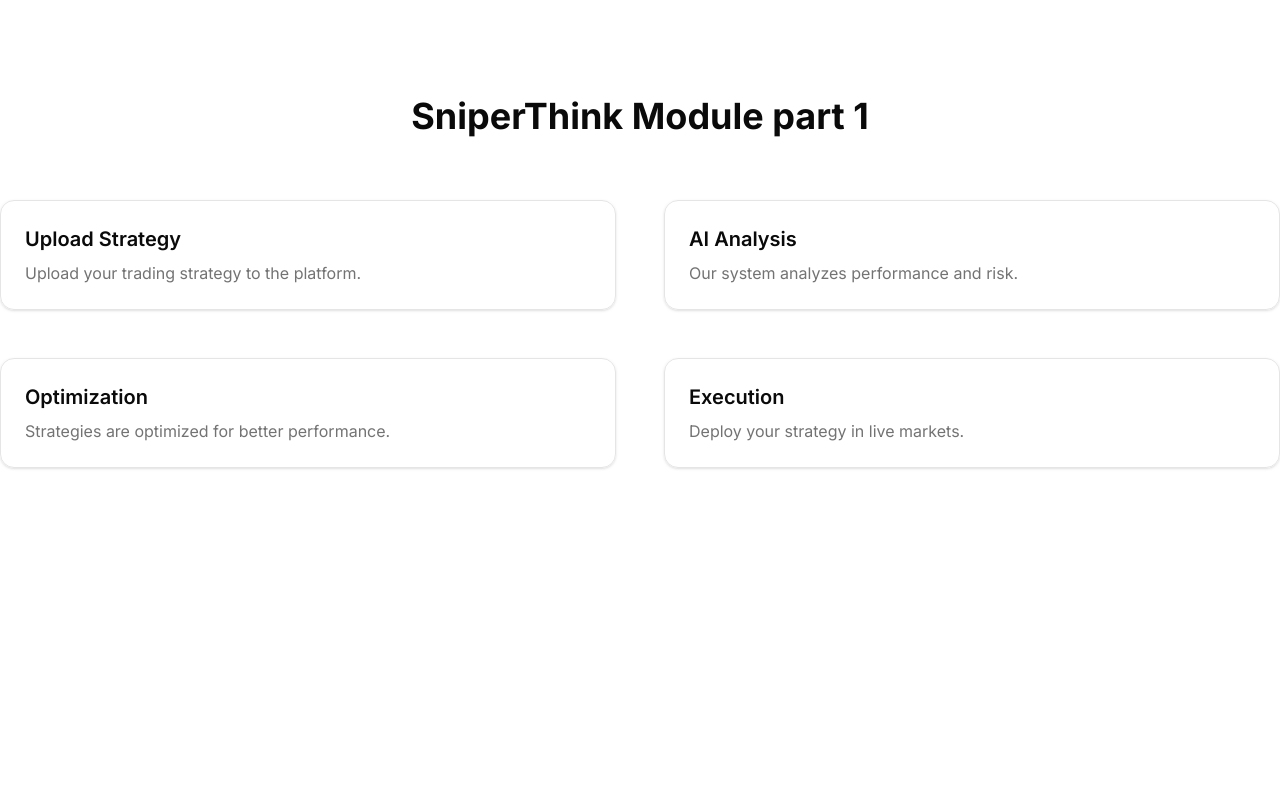
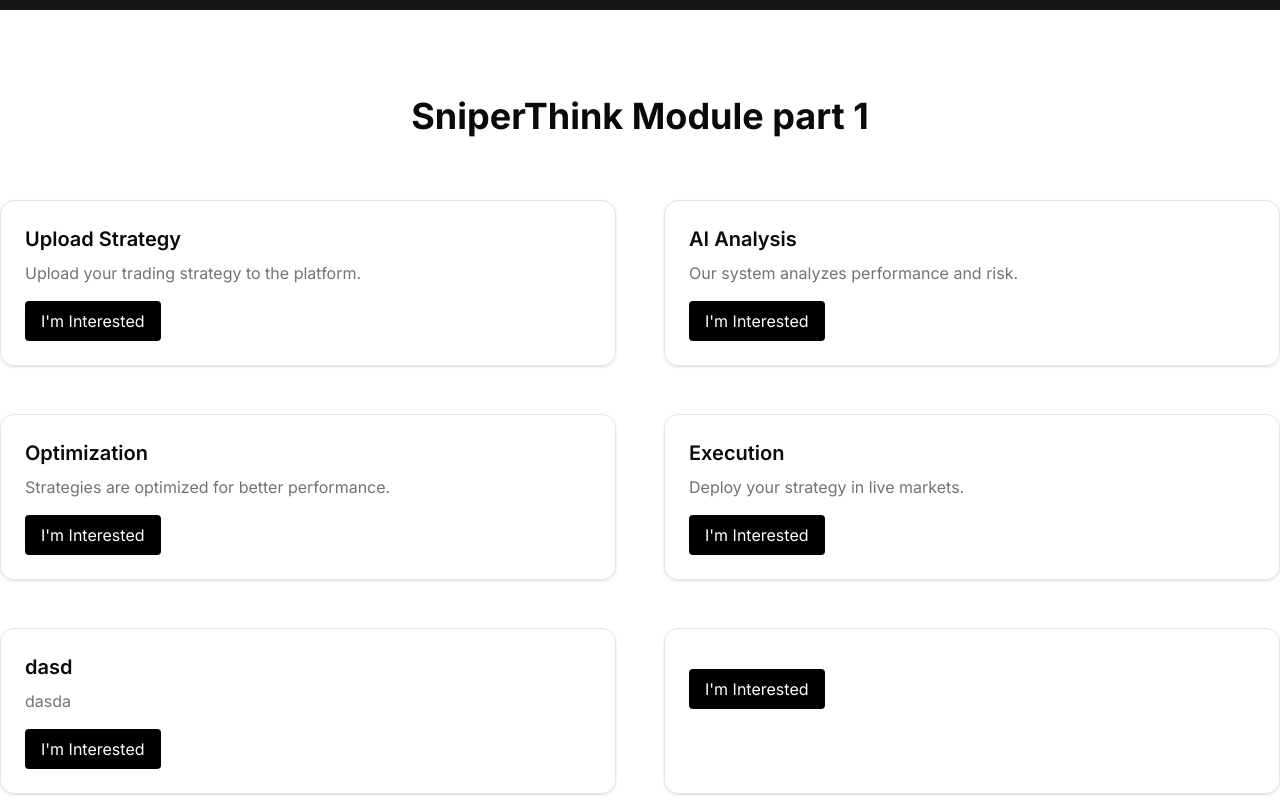
Before and after one commit to SyedJunaidAli1/sniperthink-frontend-part1, a Next.js app: page / in a window 1280 px wide. Shown: the top 800 px of the page. Built offline with nearby package versions, Linux system fonts and the light colour scheme; no server answers.

Commit message:
scroll bar progress working

```diff
--- a/app/components/data/steps.ts
+++ b/app/components/data/steps.ts
@@ -18,5 +18,21 @@ export const steps = [
     id: 4,
     title: "Execution",
     description: "Deploy your strategy in live markets."
-  }
+  },
+  {
+    id: 5,
+    title: "dasd",
+    description: "dasda"
+  },
+  {
+    id: 6,
+    title: "",
+    description: ""
+  },
+  {
+    id: 7,
+    title: "",
+    description: ""
+  },
+
 ]
--- a/app/components/strategy/progress-indicator.tsx
+++ b/app/components/strategy/progress-indicator.tsx
@@ -7,8 +7,16 @@ export default function ProgressIndicator() {
 
   return (
     <motion.div
-      className="fixed top-0 left-0 h-1 bg-blue-500 origin-left"
-      style={{ scaleX: scrollYProgress }}
+      className="bg-primary"
+      style={{
+        scaleX: scrollYProgress,
+        originX: 0,
+        position: "fixed",
+        top: 0,
+        left: 0,
+        right: 0,
+        height: 10,
+      }}
     />
   );
 }
--- a/app/components/strategy/step-card.tsx
+++ b/app/components/strategy/step-card.tsx
@@ -1,8 +1,30 @@
 "use client";
 
 import { motion } from "framer-motion";
+import { useState } from "react";
+import { sendInterest } from "@/lib/api";
 
 export default function StepCard({ step }: any) {
+  const [loading, setLoading] = useState(false);
+
+  const handleInterest = async () => {
+    setLoading(true);
+
+    try {
+      await sendInterest({
+        name: "Test User",
+        email: "test@example.com",
+        step: step.id,
+      });
+
+      alert("Interest submitted successfully!");
+    } catch (err) {
+      alert("Something went wrong");
+    }
+
+    setLoading(false);
+  };
+
   return (
     <motion.div
       className="p-6 border rounded-xl shadow-sm"
@@ -14,7 +36,14 @@ export default function StepCard({ step }: any) {
     >
       <h3 className="text-xl font-semibold mb-2">{step.title}</h3>
 
-      <p className="text-muted-foreground">{step.description}</p>
+      <p className="mb-4 text-muted-foreground">{step.description}</p>
+
+      <button
+        onClick={handleInterest}
+        className="bg-black text-white px-4 py-2 rounded"
+      >
+        {loading ? "Sending..." : "I'm Interested"}
+      </button>
     </motion.div>
   );
 }
--- a/app/page.tsx
+++ b/app/page.tsx
@@ -1,8 +1,7 @@
-import ProgressIndicator from "./components/strategy/progress-indicator";
-import StrategyFlow from "./components/strategy/strtegy-flow";
+import ProgressIndicator from "@/app/components/strategy/progress-indicator";
+import StrategyFlow from "@/app/components/strategy/strtegy-flow";
 
 export default function Home() {
-  console.log(process.env.NEXT_PUBLIC_API)
   return (
     <main>
       <ProgressIndicator />
```
